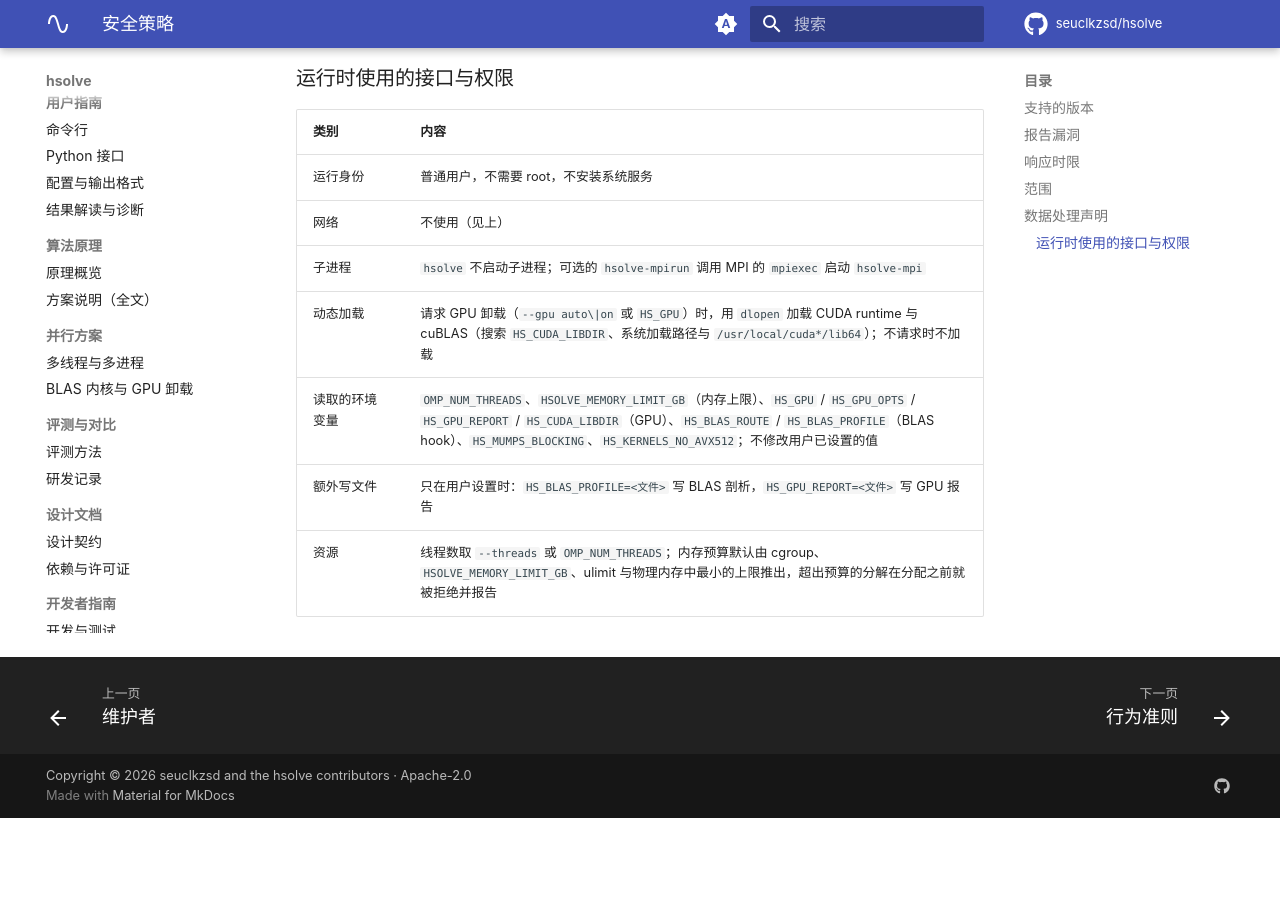
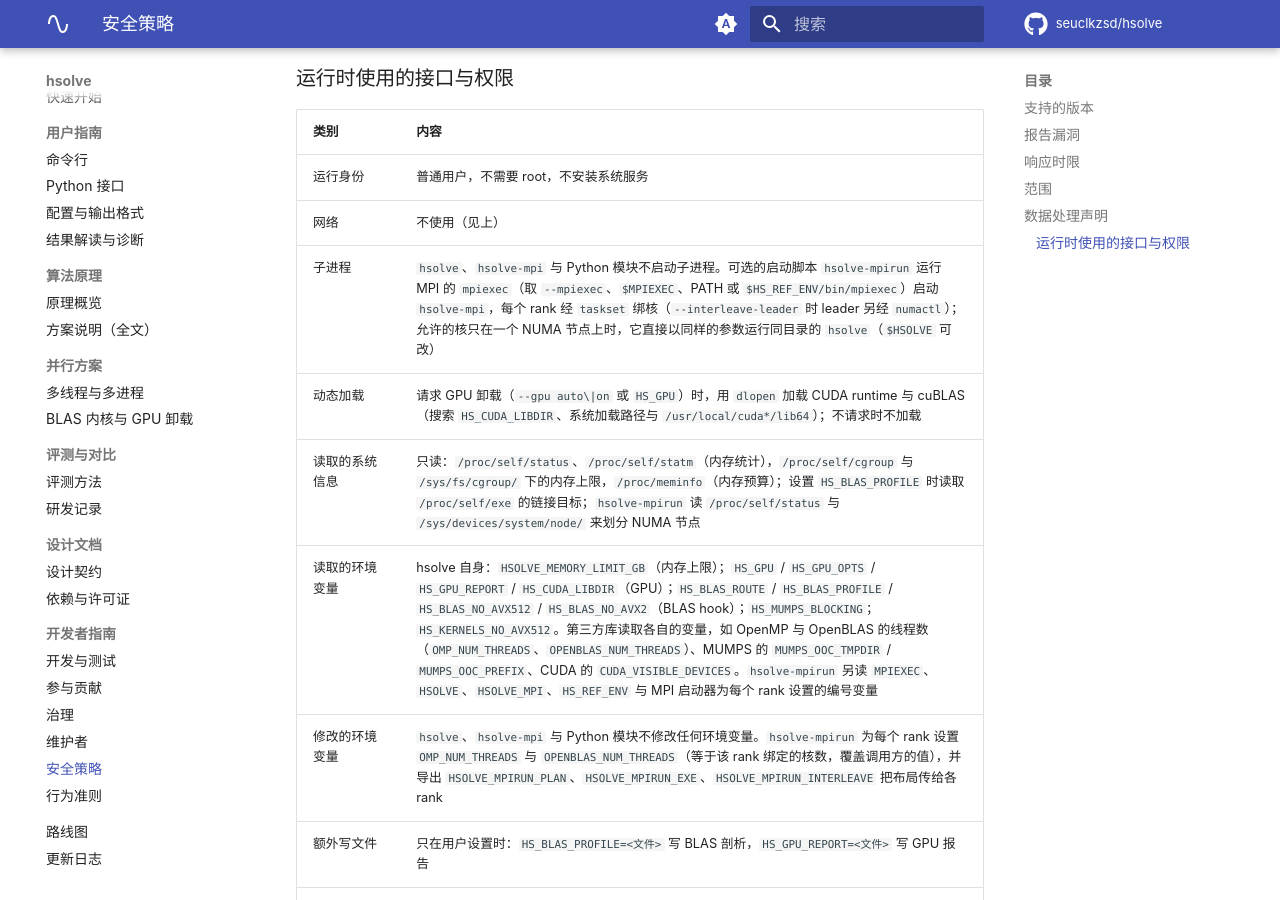
Before and after one commit to seuclkzsd/hsolve, an MkDocs documentation site: the page built from SECURITY.md, in a window 1280 px wide and 900 px high, scrolled down 1859 px. Built offline with MkDocs 1.6.1 and Material for MkDocs 9.7.7, drawn with Linux system fonts in a browser that asks for light colours; comment, search, counter and statistics services are not loaded; before the commit the page ends 2677 px from its top, so only the background shows below that.

Commit message:
governance: SECURITY interface table lists HS_BLAS_NO_AVX512 / HS_BLAS_NO_AVX2, the third-party variables, the system files read, what hsolve-mpirun runs (mpiexec, taskset, numactl, plain hsolve on one NUMA node) and that it sets the per-rank thread variables; the binaries and the Python module change no environment variable

```diff
--- a/SECURITY.md
+++ b/SECURITY.md
@@ -65,8 +65,10 @@ hsolve 是在本机运行的计算程序，不包含任何联网或遥测功能
 |---|---|
 | 运行身份 | 普通用户，不需要 root，不安装系统服务 |
 | 网络 | 不使用（见上） |
-| 子进程 | `hsolve` 不启动子进程；可选的 `hsolve-mpirun` 调用 MPI 的 `mpiexec` 启动 `hsolve-mpi` |
+| 子进程 | `hsolve`、`hsolve-mpi` 与 Python 模块不启动子进程。可选的启动脚本 `hsolve-mpirun` 运行 MPI 的 `mpiexec`（取 `--mpiexec`、`$MPIEXEC`、PATH 或 `$HS_REF_ENV/bin/mpiexec`）启动 `hsolve-mpi`，每个 rank 经 `taskset` 绑核（`--interleave-leader` 时 leader 另经 `numactl`）；允许的核只在一个 NUMA 节点上时，它直接以同样的参数运行同目录的 `hsolve`（`$HSOLVE` 可改） |
 | 动态加载 | 请求 GPU 卸载（`--gpu auto\|on` 或 `HS_GPU`）时，用 `dlopen` 加载 CUDA runtime 与 cuBLAS（搜索 `HS_CUDA_LIBDIR`、系统加载路径与 `/usr/local/cuda*/lib64`）；不请求时不加载 |
-| 读取的环境变量 | `OMP_NUM_THREADS`、`HSOLVE_MEMORY_LIMIT_GB`（内存上限）、`HS_GPU` / `HS_GPU_OPTS` / `HS_GPU_REPORT` / `HS_CUDA_LIBDIR`（GPU）、`HS_BLAS_ROUTE` / `HS_BLAS_PROFILE`（BLAS hook）、`HS_MUMPS_BLOCKING`、`HS_KERNELS_NO_AVX512`；不修改用户已设置的值 |
+| 读取的系统信息 | 只读：`/proc/self/status`、`/proc/self/statm`（内存统计），`/proc/self/cgroup` 与 `/sys/fs/cgroup/` 下的内存上限，`/proc/meminfo`（内存预算）；设置 `HS_BLAS_PROFILE` 时读取 `/proc/self/exe` 的链接目标；`hsolve-mpirun` 读 `/proc/self/status` 与 `/sys/devices/system/node/` 来划分 NUMA 节点 |
+| 读取的环境变量 | hsolve 自身：`HSOLVE_MEMORY_LIMIT_GB`（内存上限）；`HS_GPU` / `HS_GPU_OPTS` / `HS_GPU_REPORT` / `HS_CUDA_LIBDIR`（GPU）；`HS_BLAS_ROUTE` / `HS_BLAS_PROFILE` / `HS_BLAS_NO_AVX512` / `HS_BLAS_NO_AVX2`（BLAS hook）；`HS_MUMPS_BLOCKING`；`HS_KERNELS_NO_AVX512`。第三方库读取各自的变量，如 OpenMP 与 OpenBLAS 的线程数（`OMP_NUM_THREADS`、`OPENBLAS_NUM_THREADS`）、MUMPS 的 `MUMPS_OOC_TMPDIR` / `MUMPS_OOC_PREFIX`、CUDA 的 `CUDA_VISIBLE_DEVICES`。`hsolve-mpirun` 另读 `MPIEXEC`、`HSOLVE`、`HSOLVE_MPI`、`HS_REF_ENV` 与 MPI 启动器为每个 rank 设置的编号变量 |
+| 修改的环境变量 | `hsolve`、`hsolve-mpi` 与 Python 模块不修改任何环境变量。`hsolve-mpirun` 为每个 rank 设置 `OMP_NUM_THREADS` 与 `OPENBLAS_NUM_THREADS`（等于该 rank 绑定的核数，覆盖调用方的值），并导出 `HSOLVE_MPIRUN_PLAN`、`HSOLVE_MPIRUN_EXE`、`HSOLVE_MPIRUN_INTERLEAVE` 把布局传给各 rank |
 | 额外写文件 | 只在用户设置时：`HS_BLAS_PROFILE=<文件>` 写 BLAS 剖析，`HS_GPU_REPORT=<文件>` 写 GPU 报告 |
 | 资源 | 线程数取 `--threads` 或 `OMP_NUM_THREADS`；内存预算默认由 cgroup、`HSOLVE_MEMORY_LIMIT_GB`、ulimit 与物理内存中最小的上限推出，超出预算的分解在分配之前就被拒绝并报告 |
```
